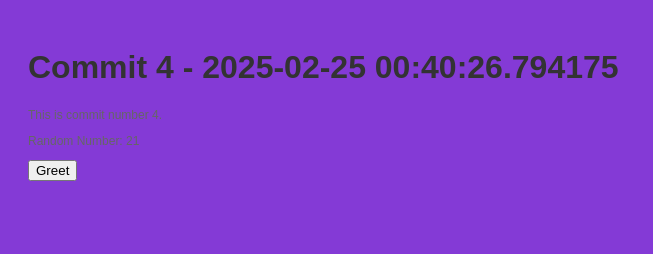
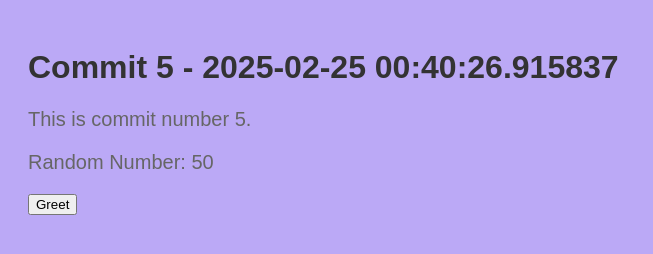
Before and after one commit to stiffs95/myrep-repo-20250225004020, a plain HTML site: page index.html in a window 1280 px wide. Shown: the whole page, without its empty margins (0-653 px from the left). Drawn offline with Linux system fonts and the light colour scheme.

Commit message:
📝 Commit 5 with HTML, CSS, and JS

```diff
--- a/index.html
+++ b/index.html
@@ -2,13 +2,13 @@
     <!DOCTYPE html>
     <html>
     <head>
-        <title>Commit 4 - 2025-02-25 00:40:26.794175</title>
+        <title>Commit 5 - 2025-02-25 00:40:26.915837</title>
         <link rel="stylesheet" href="style.css">
     </head>
     <body>
-        <h1>Commit 4 - 2025-02-25 00:40:26.794175</h1>
-        <p>This is commit number 4.</p>
-        <p>Random Number: 21</p>
+        <h1>Commit 5 - 2025-02-25 00:40:26.915837</h1>
+        <p>This is commit number 5.</p>
+        <p>Random Number: 50</p>
         <button onclick="greet()">Greet</button>
         <script src="script.js"></script>
     </body>
--- a/script.js
+++ b/script.js
@@ -2,4 +2,4 @@
     function greet() {
         alert('Hello from commit ' + commitNumber + '!');
     }
-    var commitNumber = 4;
+    var commitNumber = 5;
--- a/style.css
+++ b/style.css
@@ -1,7 +1,7 @@
 
     body {
         font-family: Arial, sans-serif;
-        background-color: #843ad6;
+        background-color: #bba9f6;
         padding: 20px;
     }
     h1 {
@@ -9,5 +9,5 @@
     }
     p {
         color: #666;
-        font-size: 12px;
+        font-size: 20px;
     }
```
